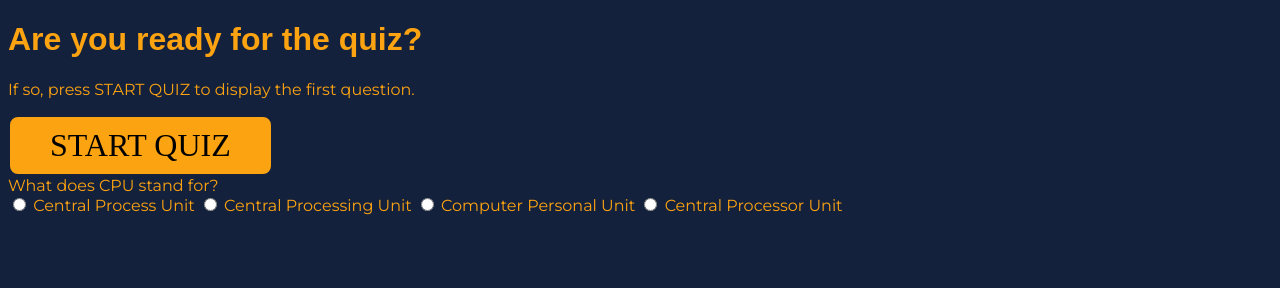
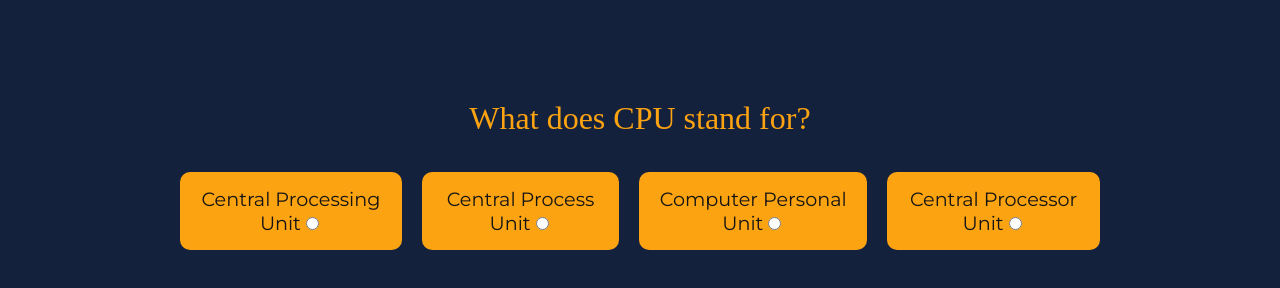
Before and after one commit to martipurull/M1D10-Benchmark, a plain HTML site: page index.html in a window 1280 px wide. Both pictures are taken after a click on the button "START QUIZ". Drawn offline with Linux system fonts and the light colour scheme; a web font is replaced by a local one.

Commit message:
stuck on displaying the next question properly, but working on it

```diff
--- a/app.js
+++ b/app.js
@@ -98,9 +98,83 @@ const questions = [
     },
 ];
 
-const displayAllQuestions = function () {
+let currentQuestion = 0
+let userScore = 0
+
+const displayQuestion = function (questionNum) {
+    questionNum = currentQuestion
+    const initialScreenNode = document.getElementById('initialScreen')
+    initialScreenNode.style.display = 'none'
+    const questionScreen = document.getElementById('questionScreen')
+    const firstQuestionContent = questions[questionNum].question
+    const firstQuestionContainer = document.createElement('div')
+    firstQuestionContainer.classList.add('question')
+    firstQuestionContainer.innerText = firstQuestionContent
+    questionScreen.appendChild(firstQuestionContainer)
+    const answerContainer = document.createElement('div')
+    answerContainer.classList.add('answers')
+    questionScreen.appendChild(answerContainer)
+    let arrayOfPossibleAnswers = []
+    arrayOfPossibleAnswers.push(questions[questionNum].correct_answer)
+    let incorrectAnswers = questions[questionNum].incorrect_answers
+    for (answer of incorrectAnswers) {
+        arrayOfPossibleAnswers.push(answer)
+    }
+    for (let i = 0; i < arrayOfPossibleAnswers.length; i++) {
+        let possibleAnswerContent = arrayOfPossibleAnswers[i]
+        let possibleAnswerContainer = document.createElement('label')
+        possibleAnswerContainer.htmlFor = `a${ i }`
+        possibleAnswerContainer.classList.add('possibleAnswer')
+        possibleAnswerContainer.innerText = possibleAnswerContent
+        possibleAnswerContainer.addEventListener('click', checkSelectedAnswer)
+        answerContainer.appendChild(possibleAnswerContainer)
+        let possibleAnswerInput = document.createElement('input')
+        possibleAnswerInput.setAttribute('name', 'quizQuestion')
+        possibleAnswerInput.setAttribute('type', 'radio')
+        possibleAnswerInput.setAttribute('id', `a${ i }`)
+        possibleAnswerInput.value = possibleAnswerContent
+        possibleAnswerContainer.appendChild(possibleAnswerInput)
+        // let possibleAnswerLabel = document.createElement('label')
+        // possibleAnswerLabel.htmlFor = `a${ i }`
+        // possibleAnswerLabel.innerText = possibleAnswerContent
+        // possibleAnswerContainer.appendChild(possibleAnswerLabel)
+        // possibleAnswerLabel.addEventListener('click', checkSelectedAnswer)
+    }
 
 }
+
+
+
+const checkSelectedAnswer = function () {
+    let possibleAnswers = document.querySelectorAll('input[name="quizQuestion"]')
+    console.log(possibleAnswers)
+    let selectedAnswer
+    for (let i = 0; i < possibleAnswers.length; i++) {
+        if (possibleAnswers[i].checked === true) {
+            selectedAnswer = possibleAnswers[i].value
+        }
+    }
+    console.log(`Selected answer is ${ selectedAnswer }`)
+    if (selectedAnswer === questions[0].correct_answer) {
+        userScore++
+        currentQuestion++
+    } else {
+        currentQuestion++
+    }
+    console.log(`user score is ${ userScore }`)
+    console.log(`the current question is ${ currentQuestion }`)
+    if (currentQuestion < questions.length) {
+        displayQuestion(currentQuestion)
+    }
+}
+
+const endGame = function () {
+    questionScreen.style.display = 'none'
+    const finalScreenNode = document.createElement('div')
+    const finalMessage = document.createElement('h1')
+    finalMessage.innerText = `Well played: you scored ${ userScore } points!`
+}
+
 
 window.onload = function () {
     // HINTS
--- a/index.html
+++ b/index.html
@@ -20,23 +20,11 @@
             <p>If so, press START QUIZ to display the first question.</p>
         </header>
 
-        <button>START QUIZ</button>
+        <button onclick="displayQuestion()">START QUIZ</button>
     </div>
 
     <div id="questionScreen">
-        <div class="question">
-            What does CPU stand for?
-        </div>
-        <div class="answers">
-            <input id="a1" type="radio" value="Central Process Unit">
-            <label for="a1">Central Process Unit</label>
-            <input id="a2" type="radio" value="Central Processing Unit">
-            <label for="a2">Central Processing Unit</label>
-            <input id="a3" type="radio" value="Computer Personal Unit">
-            <label for="a3">Computer Personal Unit</label>
-            <input id="a4" type="radio" value="Central Processor Unit">
-            <label for="a4">Central Processor Unit</label>
-        </div>
+
     </div>
 
 
@@ -61,3 +49,25 @@
 </body>
 
 </html>
+
+<!-- <div class="question">
+            What does CPU stand for?
+        </div>
+        <div class="answers">
+            <div class="possibleAnswer">
+                <input name="question1" id="a1" type="radio" value="Central Process Unit">
+                <label for="a1">Central Process Unit</label>
+            </div>
+            <div class="possibleAnswer">
+                <input name="question1" id="a2" type="radio" value="Central Processing Unit">
+                <label for="a2">Central Processing Unit</label>
+            </div>
+            <div class="possibleAnswer">
+                <input name="question1" id="a3" type="radio" value="Computer Personal Unit">
+                <label for="a3">Computer Personal Unit</label>
+            </div>
+            <div class="possibleAnswer">
+                <input name="question1" id="a4" type="radio" value="Central Processor Unit">
+                <label for="a4">Central Processor Unit</label>
+            </div>
+        </div> -->
--- a/styles.css
+++ b/styles.css
@@ -2,18 +2,75 @@ body {
     background-color: #14213D;
     color: #FCA311;
     font-family: 'Montserrat', sans-serif;
+    max-width: 940px;
+    margin: 100px auto;
+    text-align: center;
 }
 
 h1 {
     font-family: 'Stick No Bills', sans-serif;
+    font-size: 90px;
 }
 
 button {
     font-family: 'Stick No Bills';
-    font-size: xx-large;
+    font-size: 60px;
     background-color: #FCA311;
     border: 2px solid #14213D;
     border-radius: 10px;
     padding: 10px 40px;
     text-align: center;
+    margin: 20px;
 }
+
+button:hover {
+    border-left: none;
+    border-right: none;
+    border-top: none;
+    border-bottom: 4px solid #E5E5E5;
+    font-size: 70px;
+}
+
+.question {
+    font-family: 'Stick No Bills';
+    font-size: xx-large;
+    margin: 25px;
+}
+
+.answers {
+    display: flex;
+    align-items: center;
+    justify-content: space-evenly;
+}
+
+.possibleAnswer {
+color: #141414;
+font-size: larger;
+background-color: #FCA311;
+padding: 15px;
+margin: 10px;
+border-radius: 10px;
+}
+
+.possibleAnswer:hover {
+    opacity: 0.6;
+    border: 2px solid #E5E5E5;
+    border-radius: 10px;
+}
+
+.possibleAnswer.selected {
+    background-color: #E5E5E5;
+}
+
+input[type=radio]:checked + label {
+    color: #E5E5E5;
+    font-size: xx-large;
+}
+
+/* .possibleAnswer input {
+  position: absolute;
+  opacity: 0;
+  cursor: pointer;
+  height: 0;
+  width: 0;
+} */
```
